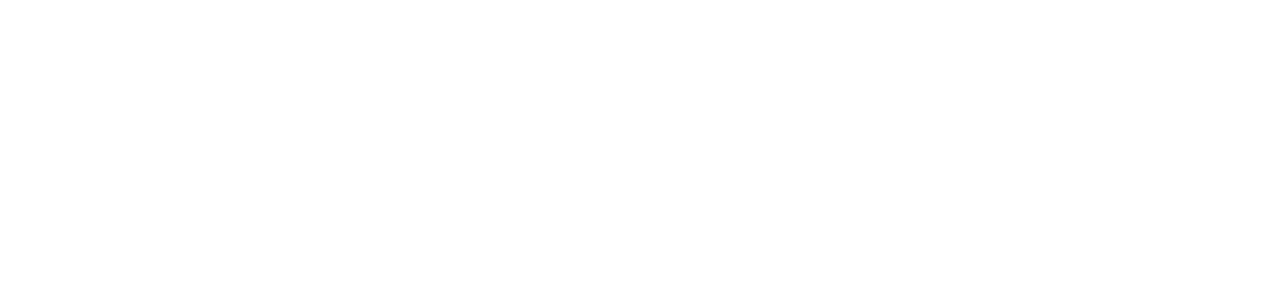
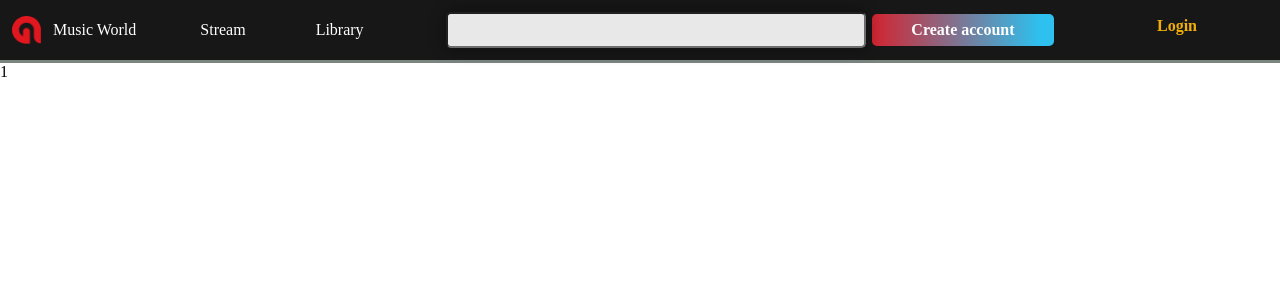
Before and after one commit to JohanL1bert/dez-music-react, a React (Create React App) app: page / in a window 1280 px wide. Shown: the top 300 px of the page. Built offline with nearby package versions, Linux system fonts and the light colour scheme.

Commit message:
feat: add template html to header

```diff
--- a/package.json
+++ b/package.json
@@ -10,13 +10,14 @@
     "@types/node": "^16.7.13",
     "@types/react": "^17.0.20",
     "@types/react-dom": "^17.0.9",
-    "@typescript-eslint/eslint-plugin": "^5.17.0",
+    "@typescript-eslint/eslint-plugin": "^5.18.0",
     "eslint-config-airbnb": "^19.0.4",
     "eslint-plugin-import": "^2.25.4",
     "eslint-plugin-jsx-a11y": "^6.5.1",
     "eslint-plugin-react": "^7.29.4",
     "mobx": "^6.5.0",
     "node-sass": "^7.0.1",
+    "normalize.css": "^8.0.1",
     "react": "^18.0.0",
     "react-dom": "^18.0.0",
     "react-router-dom": "^6.2.2",
@@ -55,6 +56,7 @@
     "@typescript-eslint/parser": "^5.17.0",
     "eslint": "^7.32.0",
     "eslint-config-prettier": "^8.5.0",
+    "eslint-plugin-node": "^11.1.0",
     "eslint-plugin-prettier": "^4.0.0",
     "eslint-plugin-react-hooks": "^4.4.0",
     "prettier": "^2.6.1"
--- a/src/app/App.tsx
+++ b/src/app/App.tsx
@@ -1,5 +1,15 @@
 import React from 'react';
+import { Header } from 'common/components/Header';
 
 export const App = () => {
-  return <div className="App" />;
+  return (
+    <div className="App">
+      <Header />
+      <main className="app__main">
+        <section className="login">
+          <div className="login__inner">1</div>
+        </section>
+      </main>
+    </div>
+  );
 };
--- a/src/app/assets/sass/abstracts/_mixins.scss
+++ b/src/app/assets/sass/abstracts/_mixins.scss
@@ -0,0 +1,13 @@
+@mixin resetUl {
+  list-style: none;
+  padding: 0;
+  margin: 0;
+}
+
+@mixin resetLinkSetFont {
+  text-decoration: none;
+  font-style: normal;
+  font-weight: 700;
+  font-size: 16px;
+  line-height: 24px;
+}
--- a/src/app/assets/sass/abstracts/_variables.scss
+++ b/src/app/assets/sass/abstracts/_variables.scss
@@ -0,0 +1,4 @@
+$color-black: #171717;
+$color-gray-line: #7a8580;
+$color-dark-yellow: #f1af06;
+$color-white: #ffffff;
--- a/src/app/assets/sass/index.scss
+++ b/src/app/assets/sass/index.scss
@@ -1,2 +1,4 @@
+@import 'abstracts/variables';
+@import 'abstracts/mixins';
 @import 'layout/app';
 @import 'layout/header';
--- a/src/app/assets/sass/layout/header.scss
+++ b/src/app/assets/sass/layout/header.scss
@@ -1,19 +1,102 @@
 .header {
   &__inner {
+    height: 60px;
+    background-color: $color-black;
+    color: white; //FIXME: Удалить
+    display: flex;
+    justify-content: space-between;
+    align-items: center;
   }
   &__link {
   }
+
+  &__line {
+    background: $color-gray-line;
+    height: 3px;
+  }
+
   &__nav {
     &__items {
+      @include resetUl;
+      display: flex;
+      margin-right: 12px;
+      align-items: center;
+      height: 100%;
     }
 
     &__logo {
+      background-image: url('../../images/logo.png');
+      background-repeat: no-repeat;
+      background-size: contain;
+      width: 29px;
+      height: 29px;
+      margin-left: 12px;
+      margin-right: 12px;
     }
+
     &__tittle {
+      margin-right: 64px;
+      &-link {
+        text-decoration: none;
+        color: $color-white;
+      }
     }
+
     &__stream {
+      margin-right: 70px;
+      &-link {
+        text-decoration: none;
+        color: $color-white;
+      }
     }
+
     &__library {
+      margin-right: 65px;
+      &-link {
+        text-decoration: none;
+        color: $color-white;
+      }
+    }
+  }
+
+  &__input {
+    &-music {
+      width: 412px;
+      height: 30px;
+      background-color: $color-white;
+      opacity: 0.9;
+      box-shadow: 0px 0px 16.6909px rgba(0, 0, 0, 0.5);
+      border-radius: 4.76884px;
+    }
+  }
+
+  &__account {
+    display: flex;
+    justify-content: space-between;
+
+    &__create-btn {
+      width: 182px;
+      height: 32px;
+      background: linear-gradient(90.17deg, #e11720 -7.79%, #2ec0ee 91.79%);
+      border-radius: 5px;
+      display: flex;
+      justify-content: center;
+      align-items: center;
+      margin-right: 103px;
+    }
+
+    &__create-link {
+      color: $color-white;
+      @include resetLinkSetFont;
+    }
+
+    &__login {
+      margin-right: 83px;
+    }
+
+    &__login-link {
+      color: $color-dark-yellow;
+      @include resetLinkSetFont;
     }
   }
 }
--- a/src/common/components/Header.tsx
+++ b/src/common/components/Header.tsx
@@ -7,15 +7,40 @@
         <div className="header__link">
           <nav className="header__nav">
             <ul className="header__nav__items">
-              <li className="header__nav__logo">1</li>
-              <li className="header__nav__tittle">Music World</li>
-              <li className="header__nav__stream">Stream</li>
-              <li className="header__nav__library">Library</li>
+              <li className="header__nav__logo" />
+              <li className="header__nav__tittle">
+                <a href="#/" aria-label="link to music page" className="header__nav__tittle-link">
+                  Music World
+                </a>
+              </li>
+              <li className="header__nav__stream">
+                <a href="#/" aria-label="link to stream page" className="header__nav__stream-link">
+                  Stream
+                </a>
+              </li>
+              <li className="header__nav__library">
+                <a href="#/" aria-label="link to libary page" className="header__nav__library-link">
+                  Library
+                </a>
+              </li>
             </ul>
           </nav>
         </div>
-        <div className="header__input">1</div>
-        <div className="header__account">1</div>
+        <div className="header__input">
+          <input type="text" className="header__input-music" />
+        </div>
+        <div className="header__account">
+          <div className="header__account__create-btn">
+            <a href="/#" aria-label="link to create acc" className="header__account__create-link">
+              Create account
+            </a>
+          </div>
+          <div className="header__account__login">
+            <a href="/#" aria-label="link to login acc" className="header__account__login-link">
+              Login
+            </a>
+          </div>
+        </div>
       </div>
       <div className="header__line" />
     </header>
--- /dev/null
+++ b/src/common/interfaces/interfaces.ts
@@ -0,0 +1,3 @@
+export type Tis = {
+  name: string;
+};
--- a/src/index.tsx
+++ b/src/index.tsx
@@ -1,17 +1,34 @@
 import React from 'react';
-import ReactDOM from 'react-dom';
-import './app/assets/sass/index.scss';
-import { App } from './app/App';
-import reportWebVitals from './reportWebVitals';
+import ReactDOM from 'react-dom/client';
+import { BrowserRouter } from 'react-router-dom';
+import { configure } from 'mobx';
+import 'normalize.css';
+import 'app/assets/sass/index.scss';
+import { App } from 'app/App';
 
-ReactDOM.render(
+/* ReactDOM.render(
   <React.StrictMode>
     <App />
   </React.StrictMode>,
   document.getElementById('root')
+); */
+
+setTimeout(() => {
+  configure({
+    enforceActions: 'never',
+    reactionScheduler: (f) => setTimeout(f),
+  });
+});
+
+const root = ReactDOM.createRoot(document.getElementById('root') as HTMLElement);
+root.render(
+  <React.StrictMode>
+    <BrowserRouter>
+      <App />
+    </BrowserRouter>
+  </React.StrictMode>
 );
 
 // If you want to start measuring performance in your app, pass a function
 // to log results (for example: reportWebVitals(console.log))
 // or send to an analytics endpoint. Learn more: https://bit.ly/CRA-vitals
-reportWebVitals();
--- a/tsconfig.json
+++ b/tsconfig.json
@@ -15,7 +15,8 @@
     "resolveJsonModule": true,
     "isolatedModules": true,
     "noEmit": true,
-    "jsx": "react-jsx"
+    "jsx": "react-jsx",
+    "baseUrl": "src"
   },
-  "include": ["src"]
+  "include": ["src/**/*.ts", "src/**/*.tsx"]
 }
```
Also changed, not shown: .eslintrc.json, src/app/assets/images/logo.png (added).
